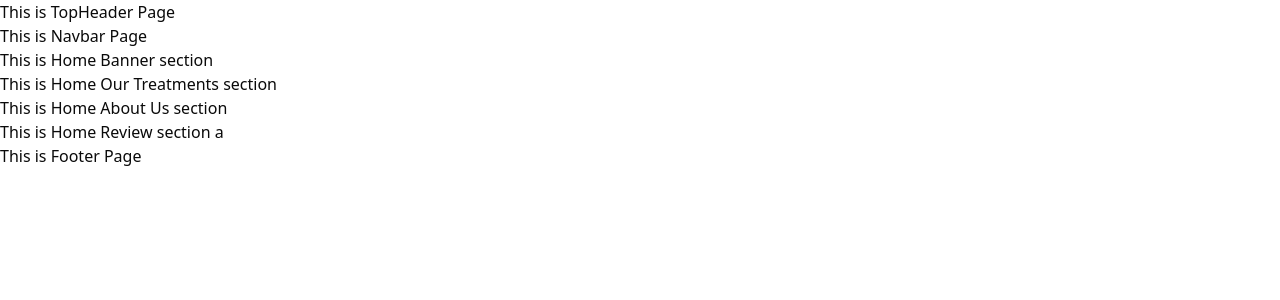
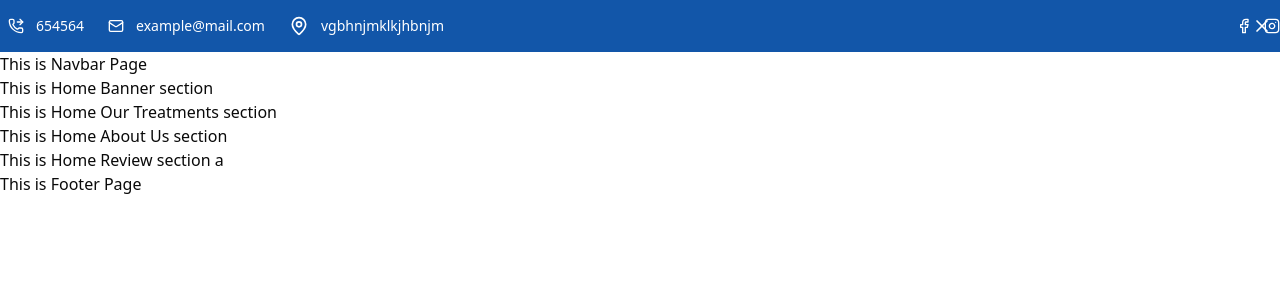
Before and after one commit to FSDTeam-SAA/madelinemay13-website, a Next.js app: page / in a window 1280 px wide. Shown: the top 300 px of the page. Built offline with nearby package versions, Linux system fonts and the light colour scheme.

Commit message:
feat: topheader working

```diff
--- a/src/app/globals.css
+++ b/src/app/globals.css
@@ -51,7 +51,8 @@
   --card-foreground: oklch(0.145 0 0);
   --popover: oklch(1 0 0);
   --popover-foreground: oklch(0.145 0 0);
-  --primary: oklch(0.205 0 0);
+  /* --primary: oklch(0.205 0 0); */
+  --primary: #1256a9;
   --primary-foreground: oklch(0.985 0 0);
   --secondary: oklch(0.97 0 0);
   --secondary-foreground: oklch(0.205 0 0);
--- a/src/components/common/TopHeader.tsx
+++ b/src/components/common/TopHeader.tsx
@@ -1,9 +1,65 @@
-import React from 'react'
+import React from "react";
+import {
+  Facebook,
+  Instagram,
+  Mail,
+  MapPin,
+  PhoneForwarded,
+  X,
+} from "lucide-react";
+import Link from "next/link";
 
 export default function TopHeader() {
   return (
     <div>
-        This is TopHeader Page
+      <section className="bg-primary relative w-full font-poppins">
+        <div className="container mx-auto">
+          <button className="absolute md:right-2 md:top-4 right-4 top-5 sm:right-2 sm:top-5 text-white flex items-center hover:text-red-500 transition">
+            <X className="cursor-pointer hover:text-white" size={20} />
+          </button>
+
+          <div className="flex flex-col md:flex-row justify-between items-center py-2 md:py-4 gap-2 md:gap-0 text-sm md:text-base">
+            {/* Left Section */}
+            <div className="message flex flex-col sm:flex-row justify-between items-center sm:items-start text-center sm:text-left gap-2 sm:gap-6 px-2">
+              <div className="flex items-center text-white gap-2 sm:gap-3">
+                <PhoneForwarded className="text-white w-4 h-4 sm:w-4 sm:h-4" />
+                <p className="text-[10px] sm:text-xs md:text-sm">654564</p>
+              </div>
+              <div className="flex items-center text-white gap-2 sm:gap-3 sm:text-xs md:text-sm">
+                <Mail className="text-white w-4 h-4 sm:w-4 sm:h-4" />
+                <a
+                  href="mailto:scubastevenar@gmail.com"
+                  className="hover:underline sm:text-xs md:text-sm"
+                >
+                  example@mail.com
+                </a>
+              </div>
+              <div className="flex items-center text-white gap-2 sm:gap-3 sm:text-xs md:text-sm">
+                <MapPin className="text-white w-4 h-4 sm:w-5 sm:h-5" />
+                <p className="text-[10px] sm:text-xs md:text-sm">
+                  vgbhnjmklkjhbnjm
+                </p>
+              </div>
+            </div>
+
+            {/* Right Section */}
+            <div className="phone-number flex flex-row items-center gap-2 sm:gap-3 mt-2 md:mt-0 text-[10px] sm:text-xs md:text-sm">
+              {/* <p className="text-white">Follow Us:</p> */}
+              <div className="flex gap-2 text-white sm:gap-3 sm:text-xs md:text-sm">
+                <Link href="https://www.google.com" target="_blank">
+                  <Facebook className="w-4 h-4 sm:w-4 sm:h-4 cursor-pointer" />
+                </Link>
+                <Link href="https://www.google.com" target="_blank">
+                  <Instagram className="w-4 h-4 sm:w-4 sm:h-4" />
+                </Link>
+                {/* <Link href="https://x.com/" target="_blank">
+                <Twitter className="w-3 h-3 sm:w-4 sm:h-4" />
+              </Link> */}
+              </div>
+            </div>
+          </div>
+        </div>
+      </section>
     </div>
-  )
+  );
 }
```
